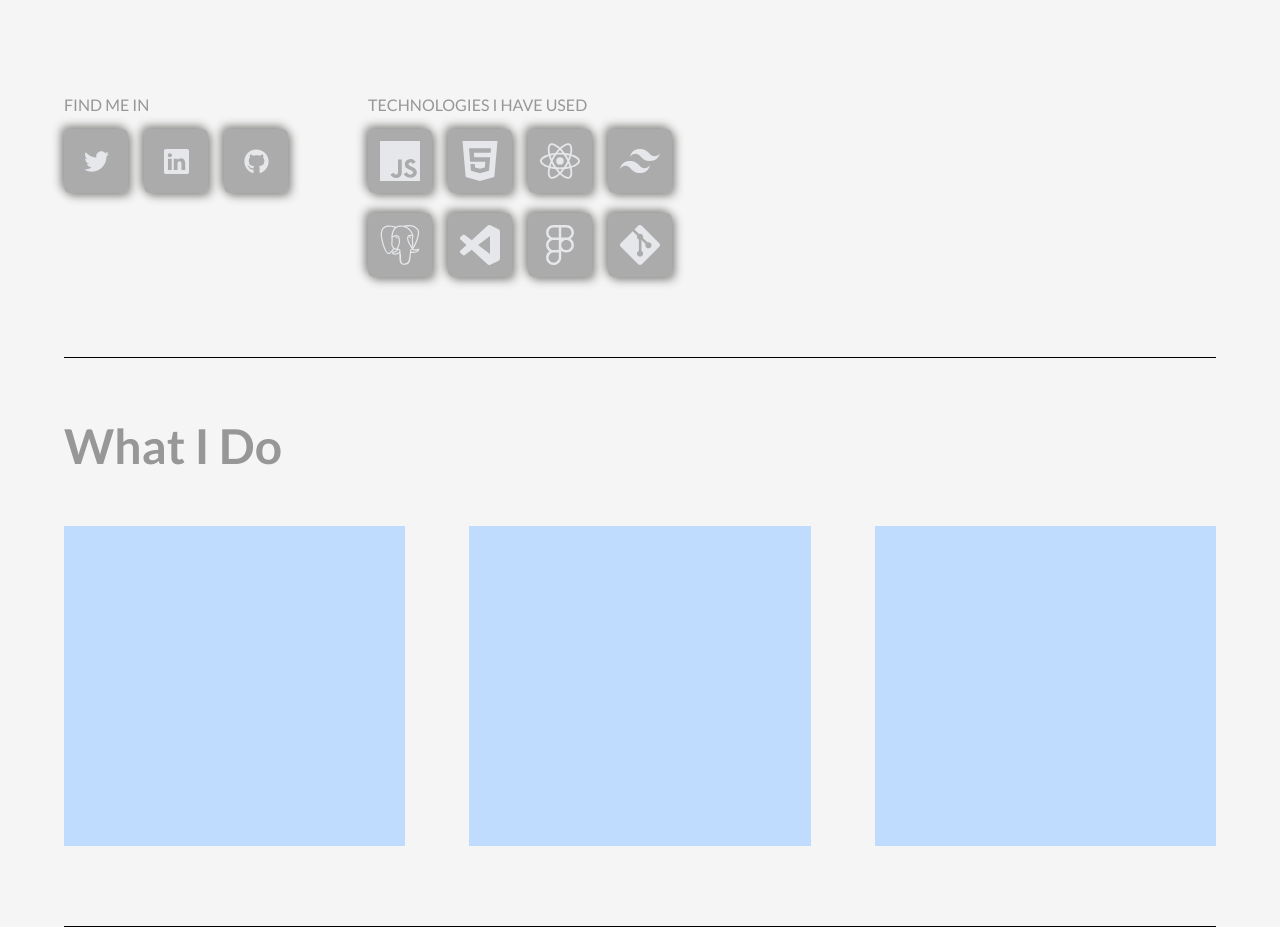
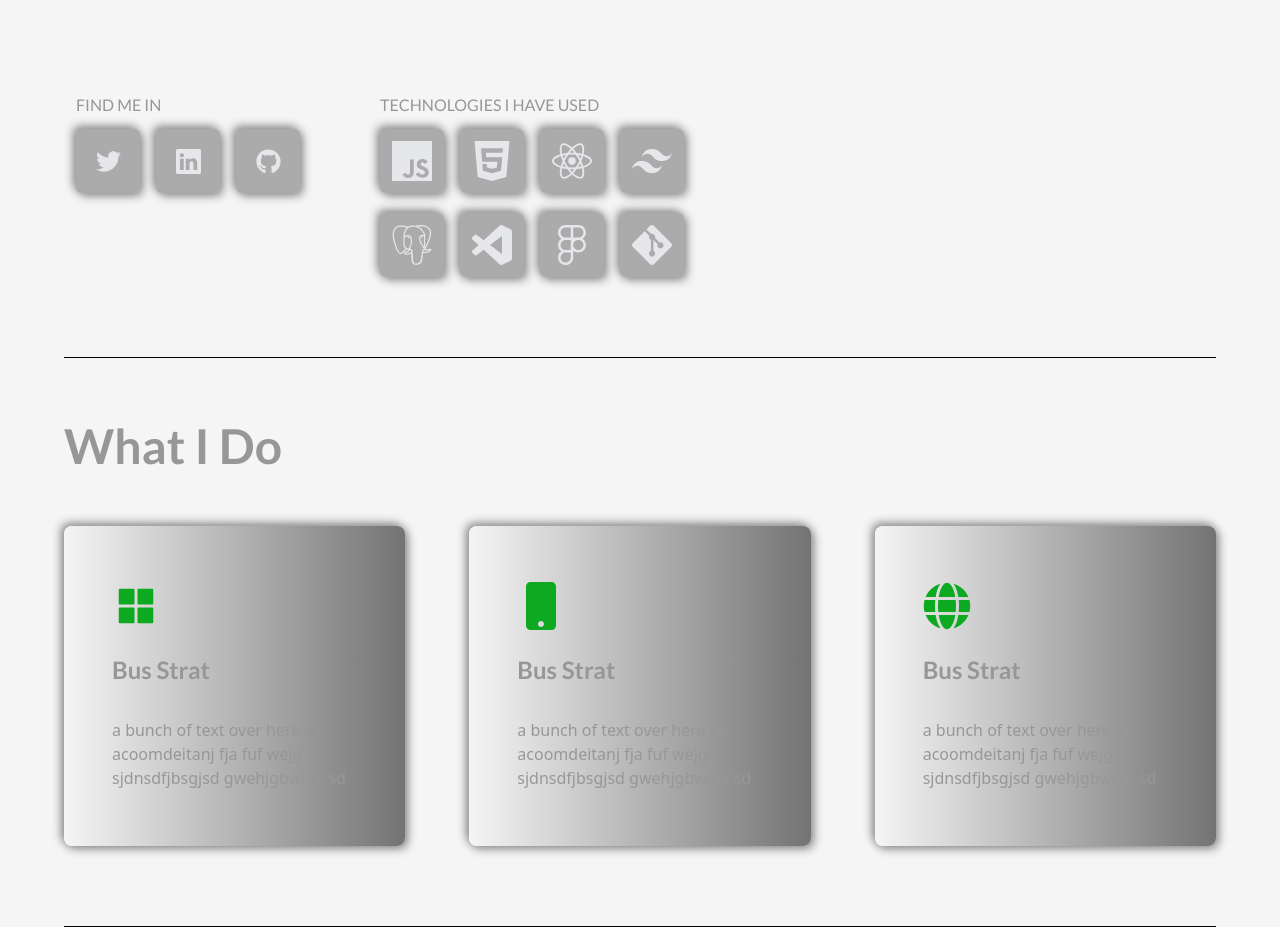
Before and after one commit to AhmadRFC/alabbasei.com, a React (Create React App) app: page / in a window 1280 px wide. Shown: the part 360-1287 px from the top of the page. Built offline with nearby package versions, Linux system fonts and the light colour scheme.

Commit message:
adding 3 card, fixing left banner position

```diff
--- a/src/components/WhatIDo/Card.jsx
+++ b/src/components/WhatIDo/Card.jsx
@@ -1,9 +1,21 @@
-import React from 'react'
+import React from "react";
 
-const Card = () => {
+const Card = ({ title, des, icon }) => {
   return (
-    <div className='w-full h-80 bg-blue-200'></div>
-  )
-}
+    <div className="w-full px-12 h-80 py-10 rounded-lg shadow-shadowOne flex items-center bg-gradient-to-r from-bodyColor to-[#737373] group hover:bg-gradient-to-b hover:from-[#737373] hover:to-[#1e2024] transition-colors duration-100 group">
+      <div className="flex flex-col gap-6">
+        <div>
+          <span className="text-5xl text-designColor">{icon}</span>
+        </div>
+        <div className="flex flex-col gap-8">
+          <h2 className="text-2xl font-titleFont font-bold text-lightText">
+            {title}
+          </h2>
+          <p className="base">{des}</p>
+        </div>
+      </div>
+    </div>
+  );
+};
 
-export default Card
+export default Card;
--- a/src/components/WhatIDo/WhatIDo.jsx
+++ b/src/components/WhatIDo/WhatIDo.jsx
@@ -1,15 +1,27 @@
 import React from 'react'
-import Title from '../Layouts/Title'
-import Card from './Card'
+import { AiFillAppstore } from 'react-icons/ai';
+import { FaMobile, FaGlobe } from 'react-icons/fa';
+import { SiProgress, SiAntdesign } from 'react-icons/si';
+import Title from '../Layouts/Title';
+import Card from './Card';
 
 const WhatIDo = () => {
   return (
     <section id='WhatIDo' className='w-full pb-20 pt-16 border-b-[1px] border-b-black'>
       <Title title='What I Do'/>
       <div className='grid grid-cols-3 gap-16'>
-        <Card />
-        <Card />
-        <Card />
+        <Card
+        title='Bus Strat'
+        des='a bunch of text over here to acoomdeitanj fja fuf wejg sjdnsdfjbsgjsd gwehjgbwhje sd'
+        icon={<AiFillAppstore />}/>
+        <Card
+        title='Bus Strat'
+        des='a bunch of text over here to acoomdeitanj fja fuf wejg sjdnsdfjbsgjsd gwehjgbwhje sd'
+        icon={<FaMobile />}/>
+        <Card
+        title='Bus Strat'
+        des='a bunch of text over here to acoomdeitanj fja fuf wejg sjdnsdfjbsgjsd gwehjgbwhje sd'
+        icon={<FaGlobe />}/>
       </div>
     </section>
   )
--- a/src/components/banner/LeftBanner.jsx
+++ b/src/components/banner/LeftBanner.jsx
@@ -57,10 +57,10 @@ const LeftBanner = () => {
 
     <div className="flex justify-between">
       <div>
-        <h2 className="text-base uppercase font-titleFont mb-3">
+        <h2 className="text-base uppercase font-titleFont mb-3 ml-3">
           Find me in
         </h2>
-        <div className="flex gap-4">
+        <div className="flex gap-4 ml-3">
           <span className="w-16 h-16 bg-black bg-opacity-30 text-gray-200 text-xl inline-flex items-center justify-center rounded-md shadow-shadowOne hover:bg-opacity-40 hover:-translate-y-1 transition-all hover:text-designColor cursor-pointer duration-300">
             <FaTwitter size={25}/>
           </span>
```
